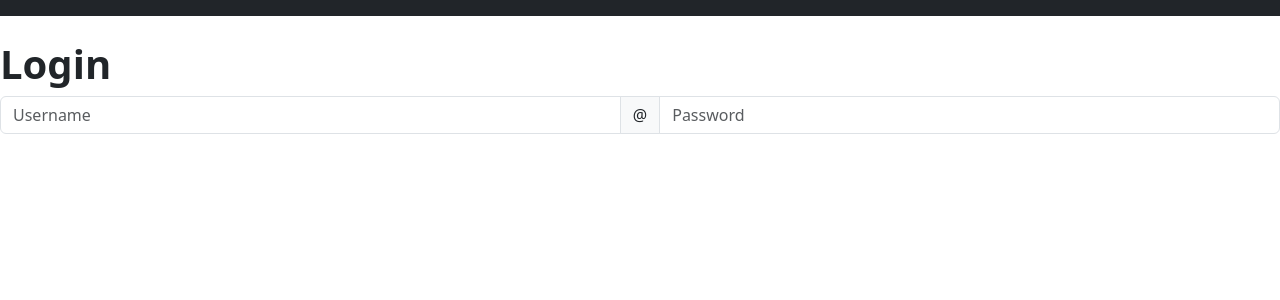
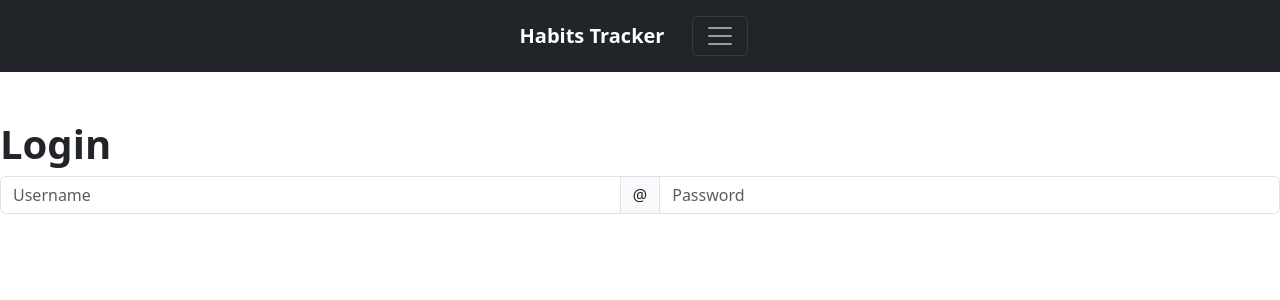
Before and after one commit to kLarss993/Habits-tracker, a Flask app: page /login in a window 1280 px wide. Shown: the top 300 px of the page. Run offline with Flask 3, Linux system fonts and the light colour scheme.

Commit message:
Added navbar

```diff
--- a/code/templates/base.html
+++ b/code/templates/base.html
@@ -10,10 +10,41 @@
 </head>
 <body>
 
-<nav class="navbar navbar-dark bg-dark mb-4">
-    <div class="container">
+
+<nav class="navbar bg-dark navbark-dark">
+    <div class="container justify-content-center">
+        <a class="navbar-brand text-white" href="{{ url_for('home') }}" max-height="100" mx-auto>
+            <strong><b>Habits Tracker</b></strong>
+        </a>
+        <div class="collapse" id="navbarToggleExternalContent" data-bs-theme="dark">
+            <div class="bg-dark p-4">
+                <h5 class="text-body-emphasis h4">Collapsed content</h5>
+                <span class="text-body-secondary">Toggleable via the navbar brand.</span>
+            </div>
+        </div>
+        <nav class="navbar navbar-dark bg-dark">
+            <div class="container-fluid">
+                <button class="navbar-toggler" type="button" data-bs-toggle="collapse"
+                        data-bs-target="#navbarToggleExternalContent" aria-controls="navbarToggleExternalContent"
+                        aria-expanded="false" aria-label="Toggle navigation">
+                    <span class="navbar-toggler-icon"></span>
+                </button>
+            </div>
+        </nav>
+        <div class="collapse navbar-collapse" id="navbarNav">
+            <ul class="navbar-nav d-flex justify-content-center">
+                <li class="nav-item">
+                    <a class="nav-link active" aria-current="page" href="{{ url_for('register') }}">Реєстрація</a>
+                </li>
+                <li class="nav-item">
+                    <a class="nav-link active" aria-current="page" href="{{ url_for('login') }}">Увійти</a>
+                </li>
+            </ul>
+        </div>
     </div>
 </nav>
+<br> <br>
+
 
 <div class="container">
     {% with messages = get_flashed_messages() %}
```
